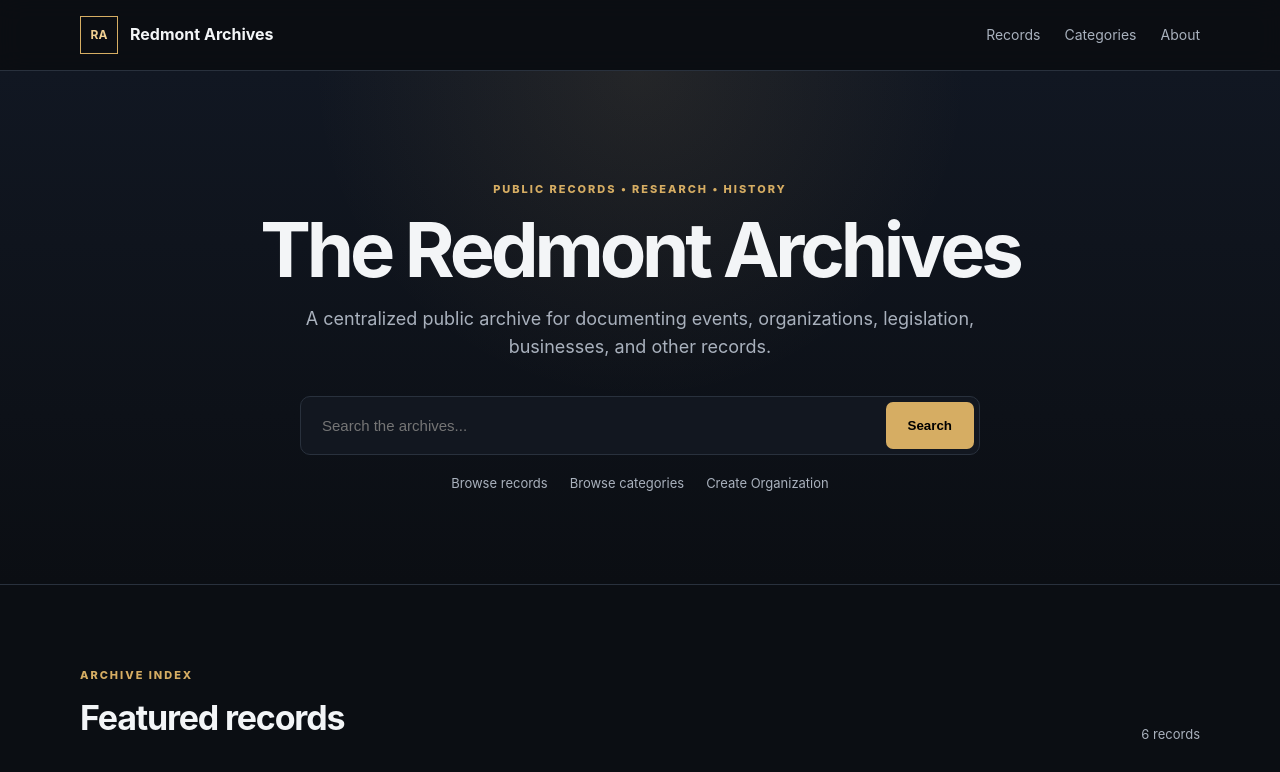
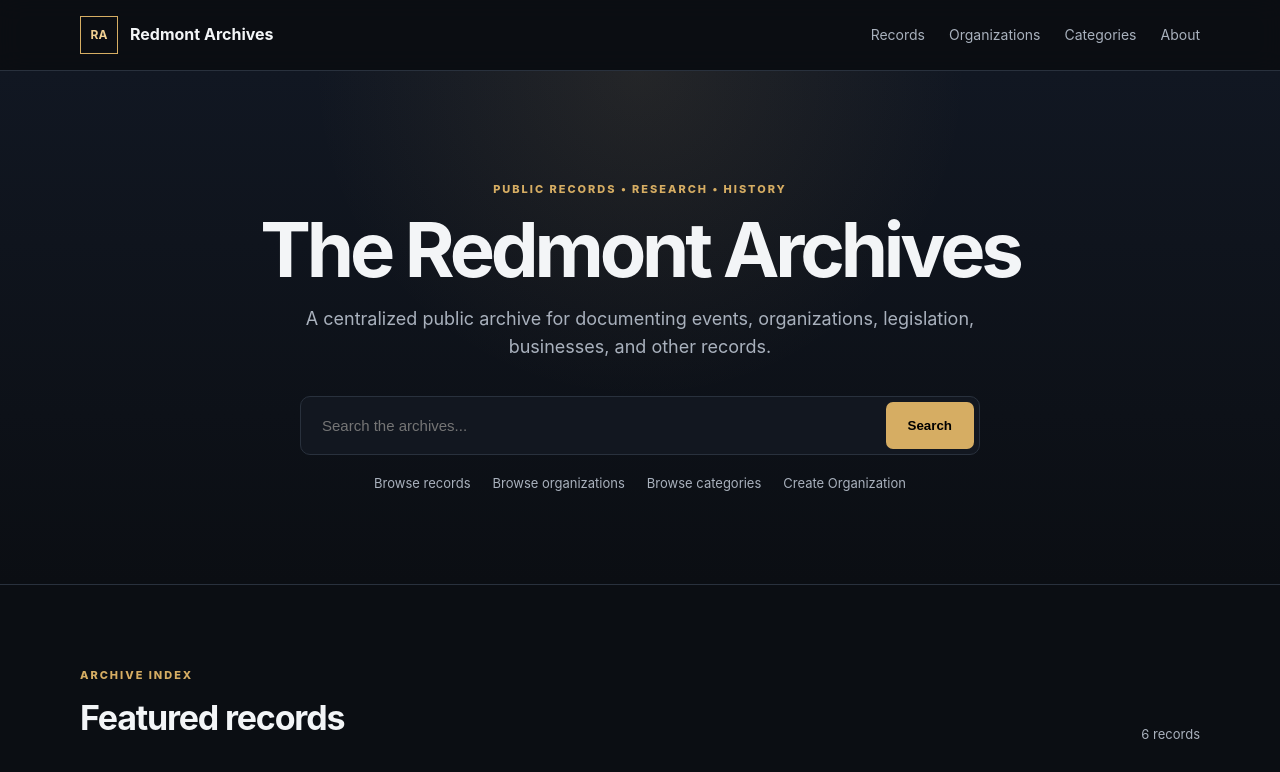
Before and after one commit to jacksonmatott-cmd/redmontarchives, a plain HTML site: page index.html in a window 1280 px wide. Shown: the top 772 px of the page. Drawn offline with Linux system fonts and the light colour scheme.

Commit message:
Update index.html

```diff
--- a/index.html
+++ b/index.html
@@ -28,6 +28,7 @@
 
         <nav>
             <a href="#records">Records</a>
+            <a href="/organizations.html">Organizations</a>
             <a href="#categories">Categories</a>
             <a href="#about">About</a>
         </nav>
@@ -73,6 +74,10 @@
 
             <a href="#records">
                 Browse records
+            </a>
+
+            <a href="/organizations.html">
+                Browse organizations
             </a>
 
             <a href="#categories">
```
